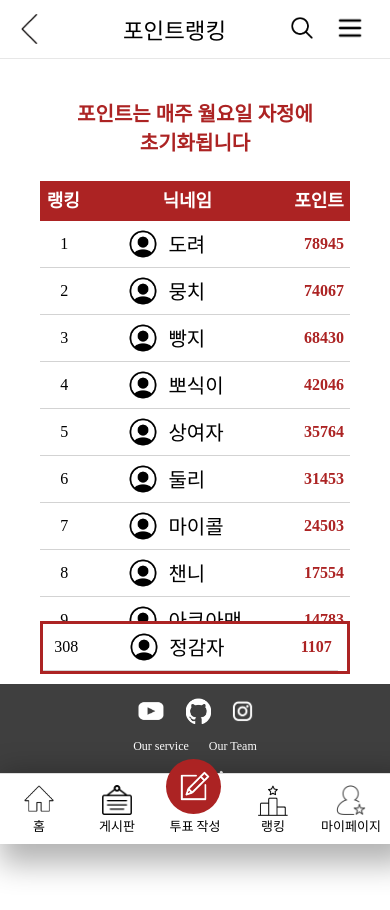
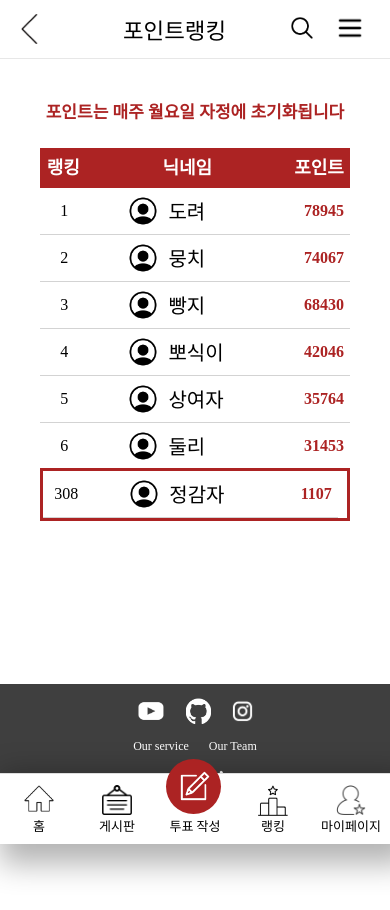
Before and after one commit to tgy1201/OutDecision_Client, a React (Create React App) app: page /ranking in a window 390 px wide. Built offline with nearby package versions, Linux system fonts and the light colour scheme.

Commit message:
테이블 height 수정

```diff
--- a/src/pages/ranking/ranking.module.css
+++ b/src/pages/ranking/ranking.module.css
@@ -152,21 +152,21 @@
     .containerinner {
         float: left;
         width: 100%;
-        height: auto;
+        height: 100%;
     }
 
     .divinner {
         position: relative;
         padding: 0 40px;
         width: 100%;
-        height: auto;
+        height: 100%;
         margin: 0 auto;
     }
 
     .contentswrap {
         width: 100%;
         float: left;
-        height: auto;
+        height: 100%;
         position: relative;
         overflow: hidden;
         padding: 0 40px;
@@ -174,7 +174,7 @@
     }
 
     .rankingtitle {
-        font-size: 20px;
+        font-size: 17px;
         font-weight: 600;
         color: #ac2323;
         margin: 25px 0;
@@ -184,11 +184,12 @@
     .ranktablewrap {
         width: 100%;
         float: left;
-        height: auto;
+        height: 100%;
     }
 
     .ranktable {
         width: 100%;
+        height: 100%;
         float: left;
         border-collapse: collapse;
         border-spacing: 0;
@@ -215,7 +216,7 @@
     .ranktable tbody {
         unicode-bidi: isolate;
         display: block;
-        max-height: 400px;
+        max-height: 280px;
         overflow-y: scroll;
     }
 
```
